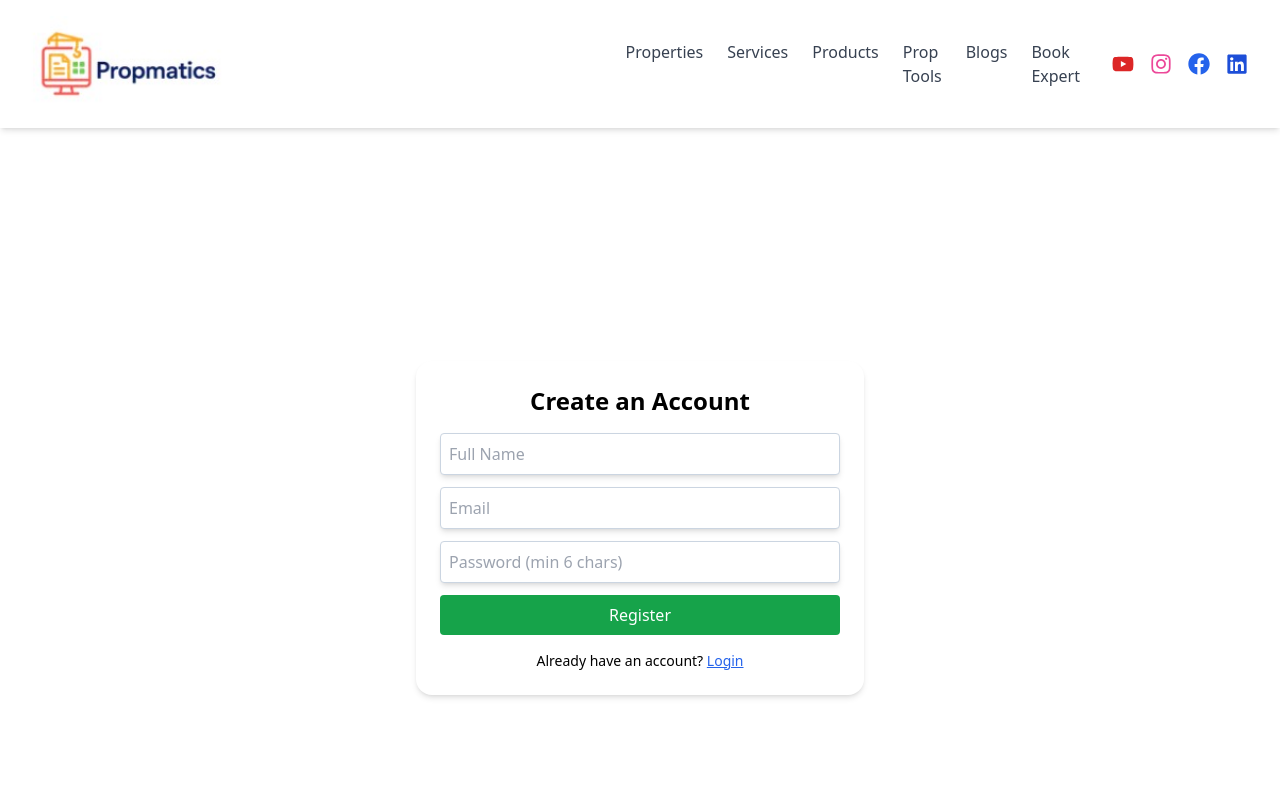
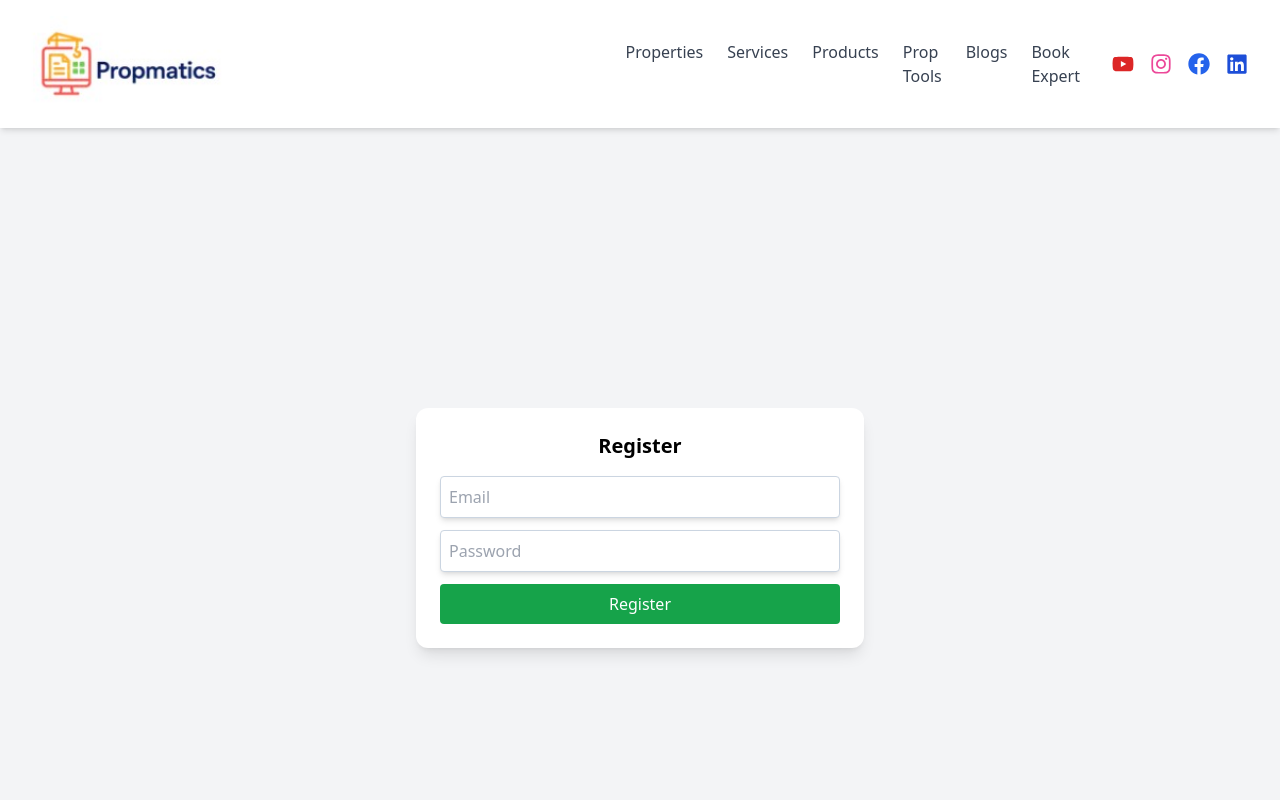
Before and after one commit to venupala-tt/propnz, a Next.js app: page /register in a window 1280 px wide. Shown: the top 800 px of the page. Built offline with nearby package versions, Linux system fonts and the light colour scheme.

Commit message:
Update page.tsx

```diff
--- a/app/register/page.tsx
+++ b/app/register/page.tsx
@@ -1,48 +1,33 @@
 "use client";
 
 import { useState } from "react";
+import { useRouter } from "next/navigation";
 import { signIn } from "next-auth/react";
-import { useRouter } from "next/navigation";
 
 export default function RegisterPage() {
   const router = useRouter();
-  const [form, setForm] = useState({ name: "", email: "", password: "" });
+  const [form, setForm] = useState({ email: "", password: "" });
   const [error, setError] = useState("");
-  const [loading, setLoading] = useState(false);
 
-  const validateForm = () => {
-    if (!form.name || !form.email || !form.password) {
-      setError("All fields are required.");
-      return false;
-    }
-    if (!/\S+@\S+\.\S+/.test(form.email)) {
-      setError("Please enter a valid email.");
-      return false;
-    }
-    if (form.password.length < 6) {
-      setError("Password must be at least 6 characters.");
-      return false;
-    }
+  const handleRegister = async (e: React.FormEvent) => {
+    e.preventDefault();
     setError("");
-    return true;
-  };
-
-  const handleSubmit = async (e: React.FormEvent) => {
-    e.preventDefault();
-    if (!validateForm()) return;
-
-    setLoading(true);
 
     try {
-      // Call register API
+      // Call your backend to create user
       const res = await fetch("/api/register", {
         method: "POST",
         headers: { "Content-Type": "application/json" },
         body: JSON.stringify(form),
       });
 
-      if (res.ok) {
-        // Auto-login after successful registration
+      if (!res.ok) {
+        const data = await res.json();
+        setError(data.message || "Registration failed.");
+        return;
+      }
+
+      // ✅ Auto login after successful registration
       const loginRes = await signIn("credentials", {
         redirect: false,
         email: form.email,
@@ -50,34 +35,21 @@ export default function RegisterPage() {
       });
 
       if (loginRes?.ok) {
-          router.push("/dashboard");
+        router.push("/dashboard"); // 👈 Always redirect here
       } else {
-          setError("Registration succeeded but login failed.");
-        }
-      } else {
-        const data = await res.json();
-        setError(data.error || "Error registering user.");
+        setError("Registered, but login failed. Please sign in manually.");
       }
     } catch (err) {
       console.error(err);
-      setError("Something went wrong. Please try again.");
-    } finally {
-      setLoading(false);
+      setError("Something went wrong.");
     }
   };
 
   return (
-    <div className="flex flex-col items-center justify-center min-h-screen px-4">
-      <div className="w-full max-w-md bg-white p-6 rounded-2xl shadow-md">
-        <h1 className="text-2xl font-bold mb-4 text-center">Create an Account</h1>
-        <form onSubmit={handleSubmit} className="flex flex-col gap-3">
-          <input
-            type="text"
-            placeholder="Full Name"
-            className="border p-2 rounded"
-            value={form.name}
-            onChange={(e) => setForm({ ...form, name: e.target.value })}
-          />
+    <div className="flex items-center justify-center min-h-screen bg-gray-100">
+      <div className="bg-white p-6 rounded-xl shadow-lg w-full max-w-md">
+        <h2 className="text-xl font-bold mb-4 text-center">Register</h2>
+        <form onSubmit={handleRegister} className="flex flex-col gap-3">
           <input
             type="email"
             placeholder="Email"
@@ -87,7 +59,7 @@ export default function RegisterPage() {
           />
           <input
             type="password"
-            placeholder="Password (min 6 chars)"
+            placeholder="Password"
             className="border p-2 rounded"
             value={form.password}
             onChange={(e) => setForm({ ...form, password: e.target.value })}
@@ -95,18 +67,11 @@ export default function RegisterPage() {
           {error && <p className="text-red-500 text-sm">{error}</p>}
           <button
             type="submit"
-            disabled={loading}
-            className="bg-green-600 text-white p-2 rounded hover:bg-green-700 transition disabled:opacity-50"
+            className="bg-green-600 text-white p-2 rounded hover:bg-green-700 transition"
           >
-            {loading ? "Registering..." : "Register"}
+            Register
           </button>
         </form>
-        <p className="text-center text-sm mt-4">
-          Already have an account?{" "}
-          <a href="/login" className="text-blue-600 underline">
-            Login
-          </a>
-        </p>
       </div>
     </div>
   );
```
Lines whose indentation alone changed are shown as unchanged.
